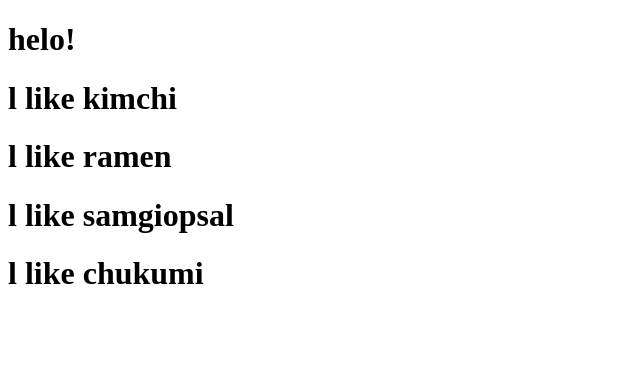
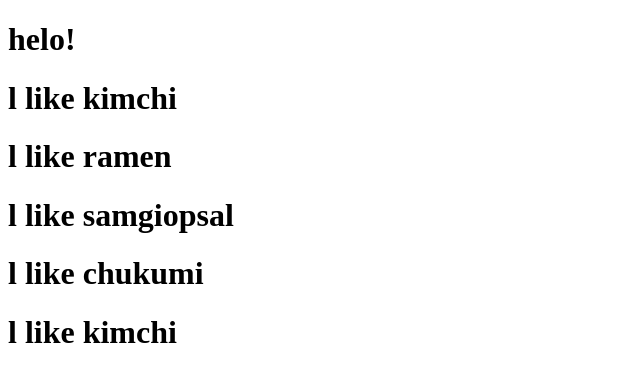
Before and after one commit to quddufrkawk/movieApp, a React (Create React App) app: page / in a window 1280 px wide. Shown: the top 382 px of the page, without its empty margins (0-640 px from the left). Built offline with nearby package versions, Linux system fonts and the light colour scheme.

Commit message:
2021.09.23

```diff
--- a/src/App.js
+++ b/src/App.js
@@ -10,6 +10,7 @@ function App() {
     <Food fav="ramen" />
     <Food fav="samgiopsal" />
     <Food fav="chukumi" />
+    <Food fav="kimchi" />
     </div>
 }
 
```
